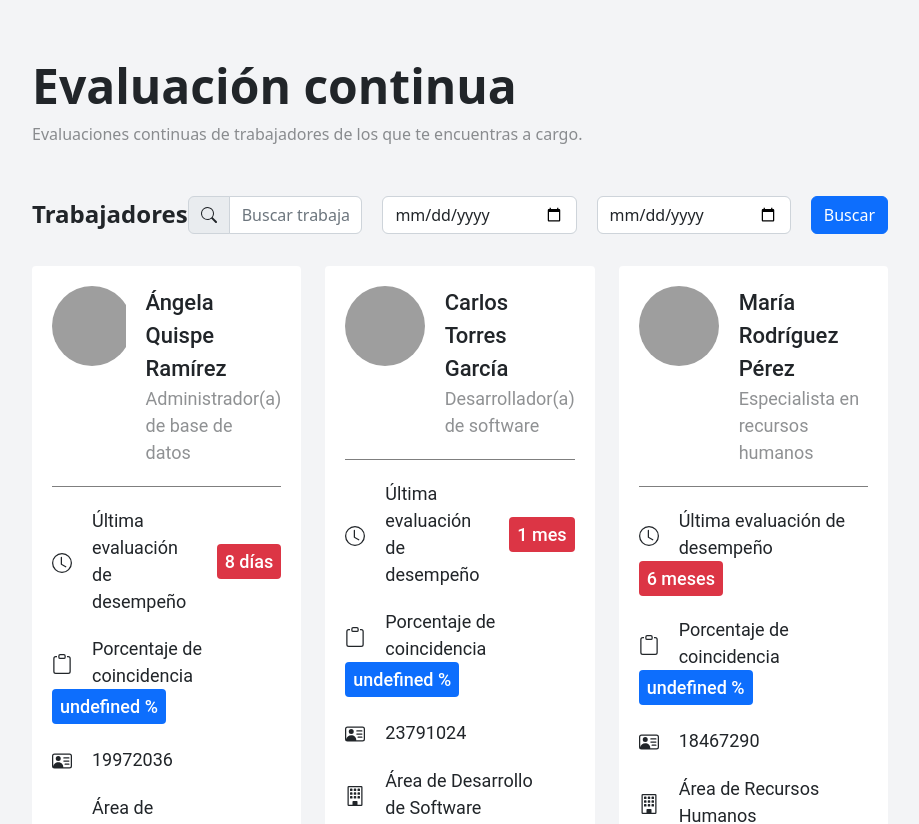
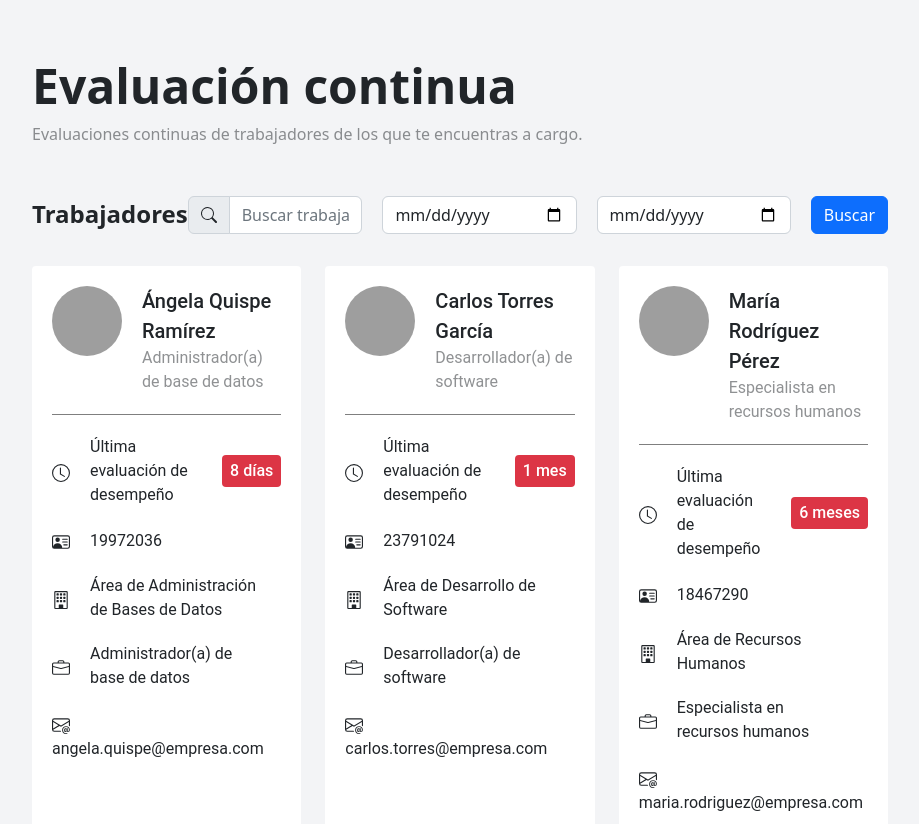
Before and after one commit to DP2softback/sigcc-front, a React (Vite) app in the folder dp2-frontend/: page /example/list in a window 1280 px wide. Shown: the top 824 px of the page, without its empty margins (246-1165 px from the left). Built offline with nearby package versions, Linux system fonts and the light colour scheme; grey boxes are pictures that could not be loaded.

Commit message:
fix in styles and match rate

```diff
--- a/dp2-frontend/src/features/Modulo3/components/Cards/BasicCard/BasicCard.css
+++ b/dp2-frontend/src/features/Modulo3/components/Cards/BasicCard/BasicCard.css
@@ -18,15 +18,15 @@
 }
 
 .basicCard-imageContainer{
-  width: 80px;
-  height: 80px;
+  width: 70px;
+  height: 70px;
   margin-right: 20px;
   overflow: hidden;
 }
 
 .basicCard-image{
-  width: 80px;
-  height: 80px;
+  width: 70px;
+  height: 70px;
   object-fit: cover;
   overflow: hidden;
 }
@@ -39,12 +39,12 @@
 }
 
 .basicCard-title{
-  font-size: 22px;
+  font-size: 20px;
   font-weight: 500;
 }
 
 .basicCard-subtitle{
-  font-size: 18px;
+  font-size: 16px;
   opacity: 0.5;
 }
 
@@ -63,19 +63,19 @@
 }
 
 .basicCard-icon{
-  font-size: 20px;
+  font-size: 18px;
   margin-right: 20px;
 }
 
 .basicCard-text{
-  font-size: 18px;
+  font-size: 16px;
   flex: 1;
   margin-right: 20px;
 }
 
 .basicCard-aditional{
   color: white;
-  font-size: 18px;
+  font-size: 16px;
   font-weight: 500;
   padding: 4px 8px;
   border-radius: 4px;
@@ -83,7 +83,7 @@
 }
 
 .basicCard-badge{
-  font-size: 14px;
+  font-size: 12px;
   font-weight: 400;
   padding: 4.2px 7.8px;
   margin-right: 10px;
@@ -94,7 +94,7 @@
 .basicCard-promotion{
   display: flex;
   flex-direction: row;
-  font-size: 18px;
+  font-size: 16px;
 }
 
 .basicCard-promotionIcon{
--- a/dp2-frontend/src/features/Modulo3/components/Cards/Employee/Employee.tsx
+++ b/dp2-frontend/src/features/Modulo3/components/Cards/Employee/Employee.tsx
@@ -14,55 +14,72 @@ type EmployeeProps = {
   characteristics?: string[]
 }
 
-const Employee = ({ id, name, photoURL, position, lastEvaluation, lastEvaluationUnit, area, email, matchRate, characteristics } : EmployeeProps) => {
+const Employee = ({
+  id,
+  name,
+  photoURL,
+  position,
+  lastEvaluation,
+  lastEvaluationUnit,
+  area,
+  email,
+  matchRate,
+  characteristics,
+}: EmployeeProps) => {
+
+  const matchRateItem = {
+    icon: <Clipboard />,
+    text: "Porcentaje de coincidencia",
+    aditional: {
+      text: `${matchRate} %`,
+      backgroundColor: "#0D6EFD",
+    },
+  };
+
   const rows = [
     {
-      icon: <Clock/>,
-      text: 'Última evaluación de desempeño',
+      icon: <Clock />,
+      text: "Última evaluación de desempeño",
       aditional: {
         text: `${lastEvaluation} ${lastEvaluationUnit}`,
-        backgroundColor: '#DC3545'
-      }
+        backgroundColor: "#DC3545",
+      },
     },
     {
-      icon: <Clipboard/>,
-      text: 'Porcentaje de coincidencia',
-      aditional: {
-        text: `${matchRate} %`,
-        backgroundColor: '#0D6EFD'
-      }
+      icon: <PersonVcard />,
+      text: id,
     },
     {
-      icon: <PersonVcard/>,
-      text: id
+      icon: <Building />,
+      text: area,
     },
     {
-      icon: <Building/>,
-      text: area
+      icon: <Briefcase />,
+      text: position,
     },
     {
-      icon: <Briefcase/>,
-      text: position
-    },
-    {
-      icon: <EnvelopeAt/>,
-      text: email
+      icon: <EnvelopeAt />,
+      text: email,
     },
     {
       list: characteristics,
-      backgroundColor: '#DC3545'
-    }
-  ]
+      backgroundColor: "#DC3545",
+    },
+  ];
+
+  if (matchRate) {
+    rows.splice(1, 0, matchRateItem)
+  }
 
   return (
     <BasicCard
       image={photoURL}
-      imageStyle={'100px'}
+      imageStyle={"100px"}
       title={name}
       subtitle={position}
       items={rows}
     />
   );
-}
+};
 
 export default Employee
```
